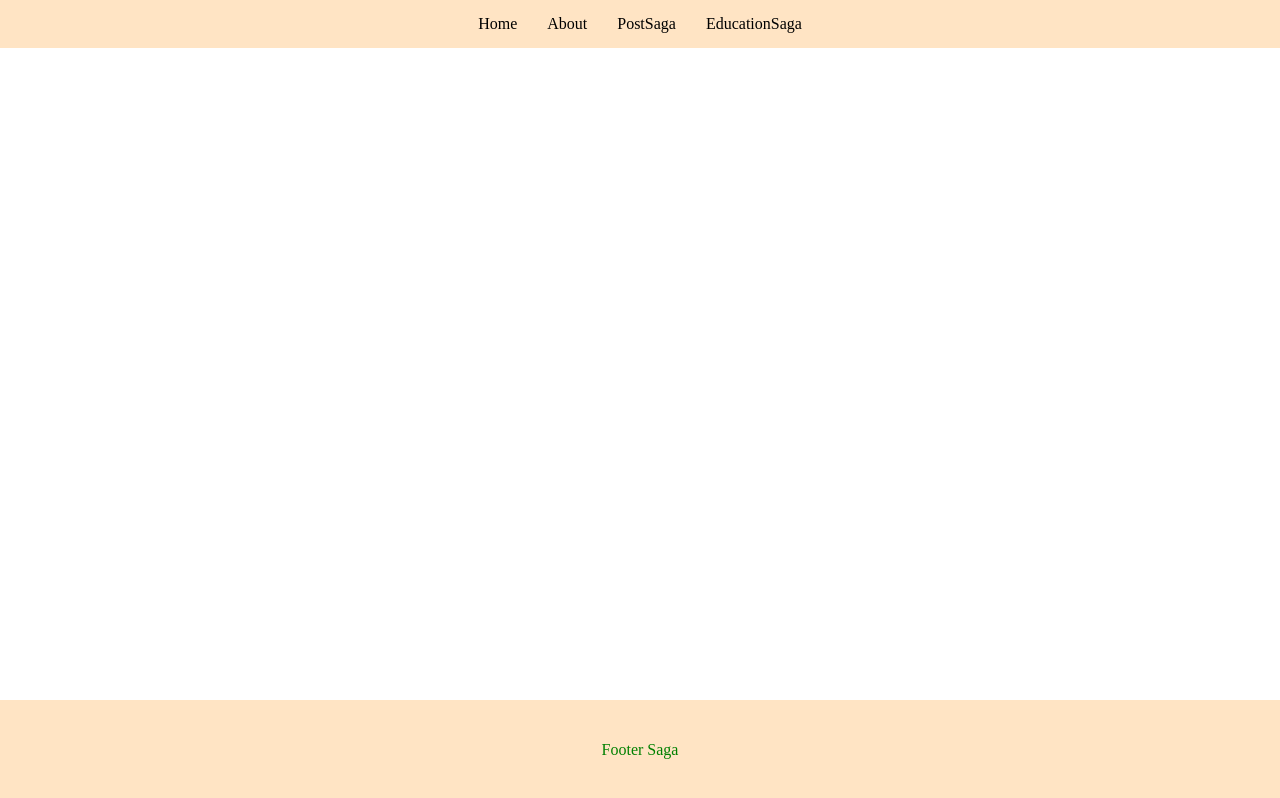
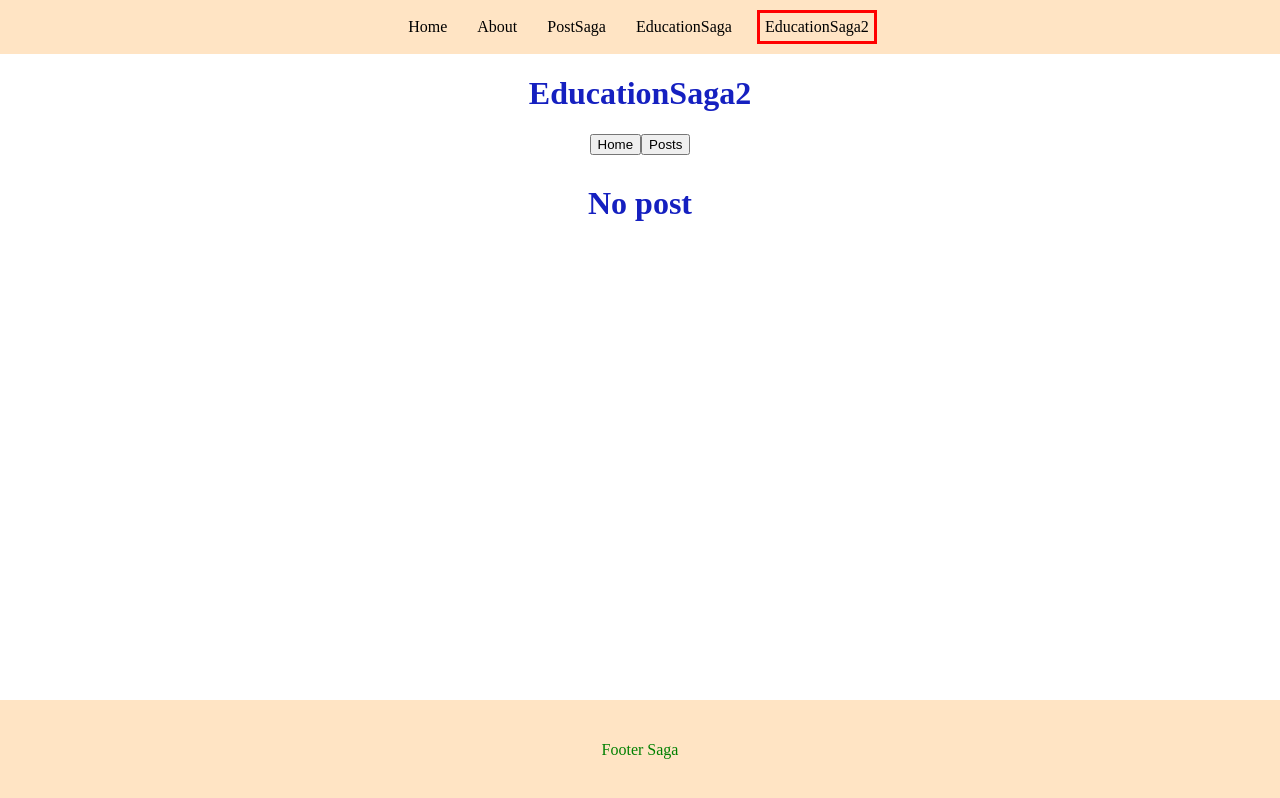
Before and after one commit to YuriyLaznyuk/redux-saga, a React app: page /education2 in a window 1280 px wide. Built offline with nearby package versions, Linux system fonts and the light colour scheme.

Commit message:
feat: added saga2

```diff
--- a/src/App.tsx
+++ b/src/App.tsx
@@ -1,14 +1,17 @@
 import React from 'react';
 import './app.scss';
 import {BrowserRouter, Route, Routes} from 'react-router-dom';
+// import {createBrowserHistory} from 'history';
 import Home from './pages/Home';
 import About from './pages/About';
 import PostSaga from './pages/PoostSaga/PostSaga';
 import Navigation from './components/Navigation/Navigation';
 import Footer from './components/Footer/Footer';
 import EducationSaga from './pages/EducationSaga/EducationSaga';
+import EducationSaga2 from './pages/EducationSaga2/EducationSaga2';
 
 const App: React.FC = () => {
+	// const history = createBrowserHistory();
 	return (
 		<BrowserRouter>
 			<div className='wrapper'>
@@ -18,6 +21,8 @@ const App: React.FC = () => {
 					<Route path='/about' element={<About name={'About test'} />} />
 					<Route path='/saga' element={<PostSaga />} />
 					<Route path='/education' element={<EducationSaga />} />
+					<Route path='/education2' element={<EducationSaga2 />} />
+					<Route path='*' element={<h1>Not Found Page</h1>} />
 				</Routes>
 			</div>
 			<Footer />
--- a/src/components/Navigation/Navigation.tsx
+++ b/src/components/Navigation/Navigation.tsx
@@ -1,14 +1,31 @@
 import React from 'react';
-import {Link} from 'react-router-dom';
+import {Link, useLocation, useSearchParams} from 'react-router-dom';
 import './navigation.scss';
 
 const Navigation = () => {
+	const {pathname} = useLocation();
+	const params = useSearchParams();
+	console.log('pathname: ', pathname);
+	console.log('params: ', params);
+	const getActive = (pathname: string, path: string): string =>
+		pathname === path ? 'active' : '';
 	return (
 		<nav className='navigation'>
-			<Link to='/'>Home</Link>
-			<Link to='/about'>About</Link>
-			<Link to='/saga'>PostSaga</Link>
-			<Link to='/education'>EducationSaga</Link>
+			<Link className={getActive(pathname, '/')} to='/'>
+				Home
+			</Link>
+			<Link className={getActive(pathname, '/about')} to='/about'>
+				About
+			</Link>
+			<Link className={getActive(pathname, '/saga')} to='/saga'>
+				PostSaga
+			</Link>
+			<Link className={getActive(pathname, '/education')} to='/education'>
+				EducationSaga
+			</Link>
+			<Link className={getActive(pathname, '/education2')} to='/education2'>
+				EducationSaga2
+			</Link>
 		</nav>
 	);
 };
--- a/src/components/Navigation/navigation.scss
+++ b/src/components/Navigation/navigation.scss
@@ -17,3 +17,6 @@ a{
 
 }
 }
+.active{
+  border:3px solid red;
+}
--- a/src/index.tsx
+++ b/src/index.tsx
@@ -2,8 +2,8 @@ import React from 'react';
 import ReactDOM from 'react-dom';
 import App from './App';
 import {Provider} from 'react-redux';
+
 import {store} from './store';
-
 ReactDOM.render(
 	<React.StrictMode>
 		<Provider store={store}>
--- /dev/null
+++ b/src/pages/EducationSaga2/EducationSaga2.tsx
@@ -0,0 +1,36 @@
+import React from 'react';
+import {useNavigate} from 'react-router-dom';
+import './educationSaga2.scss';
+import {useDispatch, useSelector} from 'react-redux';
+import {fetchRequestEducation2} from '../../store/reducers/educationReducer2';
+import {RootState} from '../../store/reducers';
+
+const EducationSaga2 = () => {
+	const navigate = useNavigate();
+	const dispatch = useDispatch();
+	const {loading, posts, error} = useSelector(
+		(state: RootState) => state.education2,
+	);
+	return (
+		<div className='educationSaga2'>
+			<h1>EducationSaga2</h1>
+			<button onClick={() => navigate('/')}>Home</button>
+			<button onClick={() => dispatch(fetchRequestEducation2())}>Posts</button>
+			{loading && <h1>...loading</h1>}
+			{error && <h1>error posts user</h1>}
+			<div className='educationSaga2__show'>
+				{posts.length > 0 ? (
+					posts.map((post) => (
+						<div className='educationSaga2__show-post' key={post.id}>
+							<strong>{post.title}</strong>: <span>{post.body}</span>
+						</div>
+					))
+				) : (
+					<h1>No post</h1>
+				)}
+			</div>
+		</div>
+	);
+};
+
+export default EducationSaga2;
--- /dev/null
+++ b/src/pages/EducationSaga2/educationSaga2.scss
@@ -0,0 +1,11 @@
+.educationSaga2{
+  text-align: center;
+  &__show{
+    margin: 30px auto;
+    width: 400px;
+    &-post{
+      margin: 0 0 10px 0;
+      border: 1px solid;
+    }
+  }
+}
--- /dev/null
+++ b/src/saga/educationSaga2/index.ts
@@ -0,0 +1,41 @@
+import {call, delay, all, fork, put, takeLeading} from 'redux-saga/effects';
+import {Education2ActionTypes, IPostP} from '../../types/education2';
+import {
+	fetchErrorEducation2,
+	fetchPostEducation2,
+} from '../../store/reducers/educationReducer2';
+
+//*****worker******//
+function* auth() {
+	yield delay(2000);
+	console.log('auth ok');
+	return true;
+}
+
+function* loadUsers() {
+	try {
+		const request: Promise<IPostP> = yield call(
+			fetch,
+			'https://jsonplaceholder.typicode.com/users/1/posts',
+		);
+		// eslint-disable-next-line @typescript-eslint/ban-ts-comment
+		// @ts-ignore
+		const data: IPostP[] = yield call([request, request.json]);
+		console.log('data :', data);
+		yield put(fetchPostEducation2(data));
+	} catch (e) {
+		console.log(e);
+		yield put(fetchErrorEducation2());
+	}
+}
+
+//******watcher******//
+
+export function* watcherEducationSaga2() {
+	// yield all([fork(loadUsers), fork(auth)]);
+
+	yield all([
+		takeLeading(Education2ActionTypes.FETCH_REQUEST_EDUCATION2, loadUsers),
+		fork(auth),
+	]);
+}
--- a/src/saga/rootSaga.ts
+++ b/src/saga/rootSaga.ts
@@ -1,7 +1,22 @@
 import {postsSaga} from './postsSaga/postsSaga';
-import {all} from 'redux-saga/effects';
-import watchEducationSaga from './educationSaga/educationSaga';
+import {all, fork} from 'redux-saga/effects';
+import watchEducationSaga from './educationSaga';
+import {watcherEducationSaga2} from './educationSaga2';
 
+// export function* rootSaga() {
+// 	yield all([postsSaga(), watchEducationSaga()]);
+// }
+
+//********* way1 ********//
+// export function* rootSaga() {
+// 	yield [postsSaga(), watchEducationSaga()];
+// }
+
+//****** way2 *******//
 export function* rootSaga() {
-	yield all([postsSaga(), watchEducationSaga()]);
+	yield all([
+		fork(postsSaga),
+		fork(watchEducationSaga),
+		fork(watcherEducationSaga2),
+	]);
 }
--- /dev/null
+++ b/src/store/reducers/educationReducer2.ts
@@ -0,0 +1,43 @@
+import {
+	Education2Action,
+	Education2ActionTypes,
+	EducationState2,
+	IPostP,
+} from '../../types/education2';
+
+const initialState: EducationState2 = {
+	age: '',
+	name: '',
+	posts: [],
+	loading: false,
+	error: false,
+};
+
+export const educationReducer2 = (
+	state = initialState,
+	action: Education2Action,
+) => {
+	switch (action.type) {
+		case Education2ActionTypes.FETCH_POSTS_EDUCATION2:
+			return {...state, posts: action.payload, error: false, loading: false};
+		case Education2ActionTypes.FETCH_REQUEST_EDUCATION2:
+			return {...state, loading: true};
+		case Education2ActionTypes.FETCH_ERR0R_EDUCATION2:
+			return {...state, error: true};
+		default:
+			return state;
+	}
+};
+
+export const fetchPostEducation2 = (payload: IPostP[]) => ({
+	type: Education2ActionTypes.FETCH_POSTS_EDUCATION2,
+	payload,
+});
+
+export const fetchRequestEducation2 = () => ({
+	type: Education2ActionTypes.FETCH_REQUEST_EDUCATION2,
+});
+
+export const fetchErrorEducation2 = () => ({
+	type: Education2ActionTypes.FETCH_ERR0R_EDUCATION2,
+});
--- a/src/store/reducers/index.ts
+++ b/src/store/reducers/index.ts
@@ -1,8 +1,10 @@
 import {combineReducers} from 'redux';
 import {postsReducer} from './postsReducer';
 import {educationReducer} from './educationReducer';
+import {educationReducer2} from './educationReducer2';
 export const rootReducer = combineReducers({
 	posts: postsReducer,
 	education: educationReducer,
+	education2: educationReducer2,
 });
 export type RootState = ReturnType<typeof rootReducer>;
--- /dev/null
+++ b/src/types/education2.ts
@@ -0,0 +1,36 @@
+export interface IPostP {
+	userId: number;
+	id: number;
+	title: string;
+	body: string;
+}
+export interface EducationState2 {
+	name: string;
+	age: string;
+	posts: IPostP[];
+	loading: boolean;
+	error: boolean;
+}
+
+export enum Education2ActionTypes {
+	FETCH_REQUEST_EDUCATION2 = 'FETCH_REQUEST_EDUCATION2',
+	FETCH_POSTS_EDUCATION2 = 'FETCH_POSTS_EDUCATION2',
+	FETCH_ERR0R_EDUCATION2 = 'FETCH_ERR0R_EDUCATION2',
+}
+
+export interface FetchPostEducation2 {
+	type: Education2ActionTypes.FETCH_POSTS_EDUCATION2;
+	payload: IPostP[];
+}
+
+export interface FetchRequestEducation2 {
+	type: Education2ActionTypes.FETCH_REQUEST_EDUCATION2;
+}
+export interface FetchErrorEducation2 {
+	type: Education2ActionTypes.FETCH_ERR0R_EDUCATION2;
+}
+
+export type Education2Action =
+	| FetchPostEducation2
+	| FetchErrorEducation2
+	| FetchRequestEducation2;
```
Also changed, not shown: src/saga/educationSaga/index.ts (renamed from src/saga/educationSaga/educationSaga.ts).
